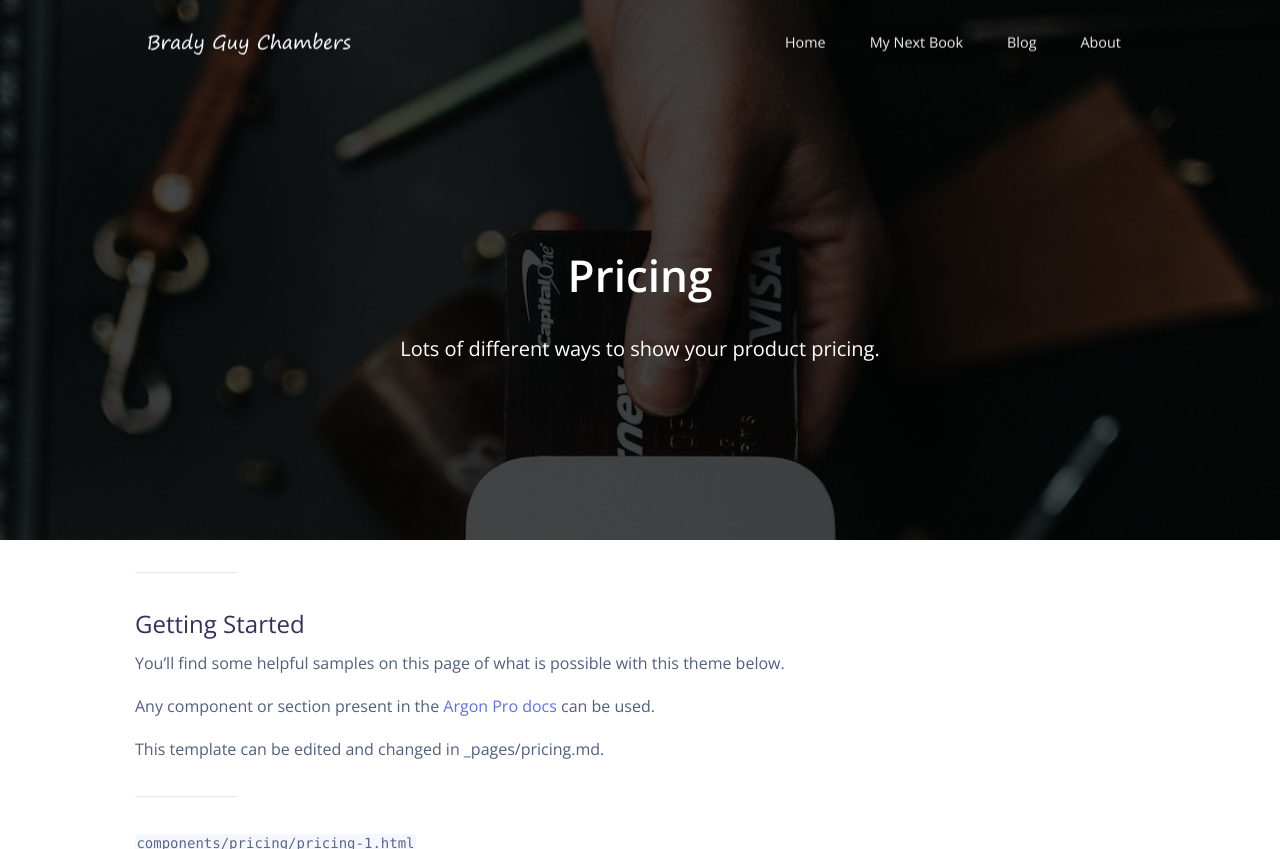
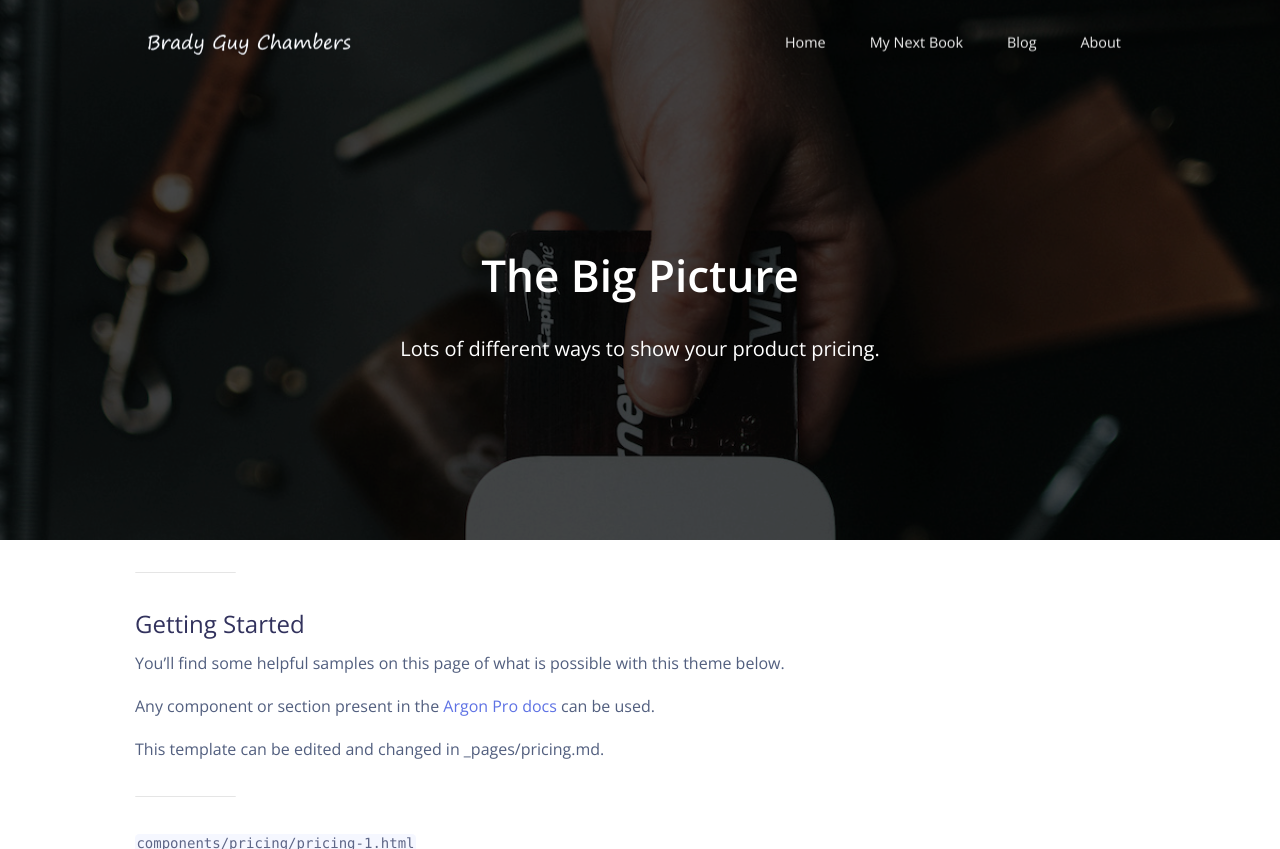
Before and after one commit to bradyguyc/bradyguyc.github.io, a Jekyll site: the page built from _pages/thebigpicture.md, in a window 1280 px wide and 900 px high, cut to the strip 0-849 px from the top of the window. Built offline with Jekyll 4.4.1, drawn with Linux system fonts in a browser that asks for light colours; nearby versions of some CDN libraries.

Commit message:
_pages/thebigpicture.md updated from https://stackedit.io/

```diff
--- a/_pages/thebigpicture.md
+++ b/_pages/thebigpicture.md
@@ -1,5 +1,5 @@
 ---
-title: Pricing
+title: The Big Picture
 subtitle: Lots of different ways to show your product pricing.
 description: Use the Argon Jekyll theme to build a landing page, blog or complete website.
 featured_image: /assets/img/pages/nathan-dumlao.jpg
```
Also changed, not shown: other parts of _pages/thebigpicture.md (+1 -1 lines).
